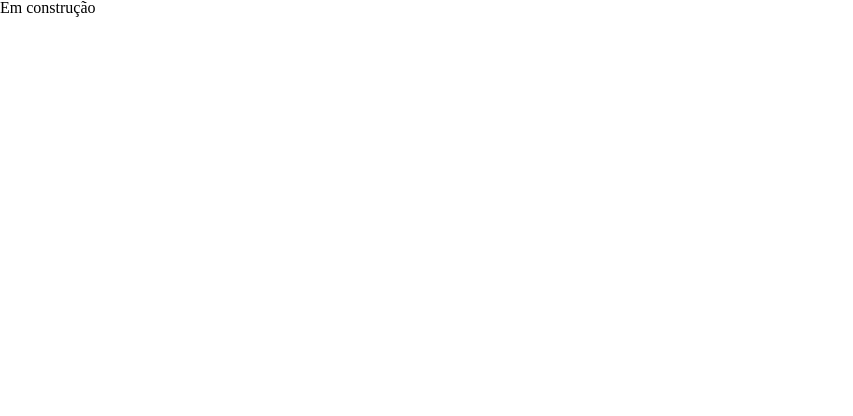
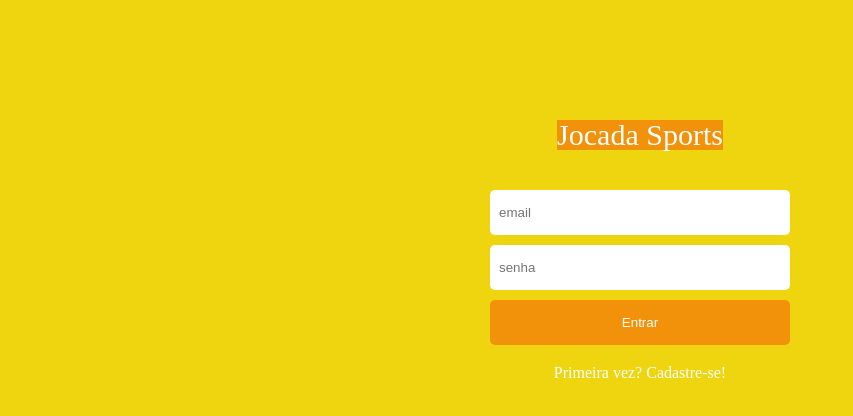
Before and after one commit to joaopedrofonseca/projeto15-jocadasports-front, a React (Create React App) app: page / in a window 1280 px wide. Shown: the top 416 px of the page, without its empty margins (0-853 px from the left). Built offline with nearby package versions, Linux system fonts and the light colour scheme.

Commit message:
feat: login

```diff
--- a/src/App.js
+++ b/src/App.js
@@ -1,13 +1,16 @@
+import { useState } from "react";
 import { BrowserRouter, Route, Routes } from "react-router-dom";
 import Cadastro from "./pages/Cadastro";
 import Login from "./pages/Login";
 
 
 function App() {
+  const [token, setToken] = useState(undefined)
+
   return (
     <BrowserRouter>
     <Routes>
-      <Route path="/" element={<Login/>}/>
+      <Route path="/" element={<Login setToken={setToken}/>}/>
       <Route path="/cadastro" element={<Cadastro/>}/>
     </Routes>
     </BrowserRouter>
--- a/src/pages/Login.js
+++ b/src/pages/Login.js
@@ -1,5 +1,44 @@
-export default function Login(){
-    return(
-        <h1>Em construção</h1>
+import axios from "axios"
+import { useState } from "react"
+import { Link, useNavigate } from "react-router-dom"
+import { AuthScreen, Warning } from "../components/Auth.Screen"
+
+
+export default function Login({setToken}) {
+    const [email, setEmail] = useState('')
+    const [senha, setSenha] = useState('')
+    const [erro, setErro] = useState(undefined)
+    const navigate = useNavigate()
+
+    function login(e){
+        e.preventDefault()
+        const body = {email, senha}
+        axios.post(`${process.env.REACT_APP_API_URL}/login`, body)
+        .then(res => {
+            //navigate("/produtos")
+            setToken(res.data)
+            console.log(res.data)})
+        .catch(err => setErro(err.response.request.status))
+    }
+
+    return (
+        <AuthScreen>
+            <h1>Jocada Sports</h1>
+            <form onSubmit={login}>
+                <input placeholder="email" type="email" value={email} onChange={e => setEmail(e.target.value)} required></input>
+                <input placeholder="senha" type="password" value={senha} onChange={e => setSenha(e.target.value)} required></input>
+                <button type="submit">Entrar</button>
+            </form>
+            {erro &&
+                <Warning>
+                    <ion-icon name="alert-circle-outline"></ion-icon><h3>Email/senha inválidos</h3>
+                </Warning>
+            }
+            <Link to="/cadastro" style={{ textDecoration: 'none' }}>
+                <h2>Primeira vez? Cadastre-se!</h2>
+            </Link>
+        </AuthScreen>
+
+
     )
 }
```
